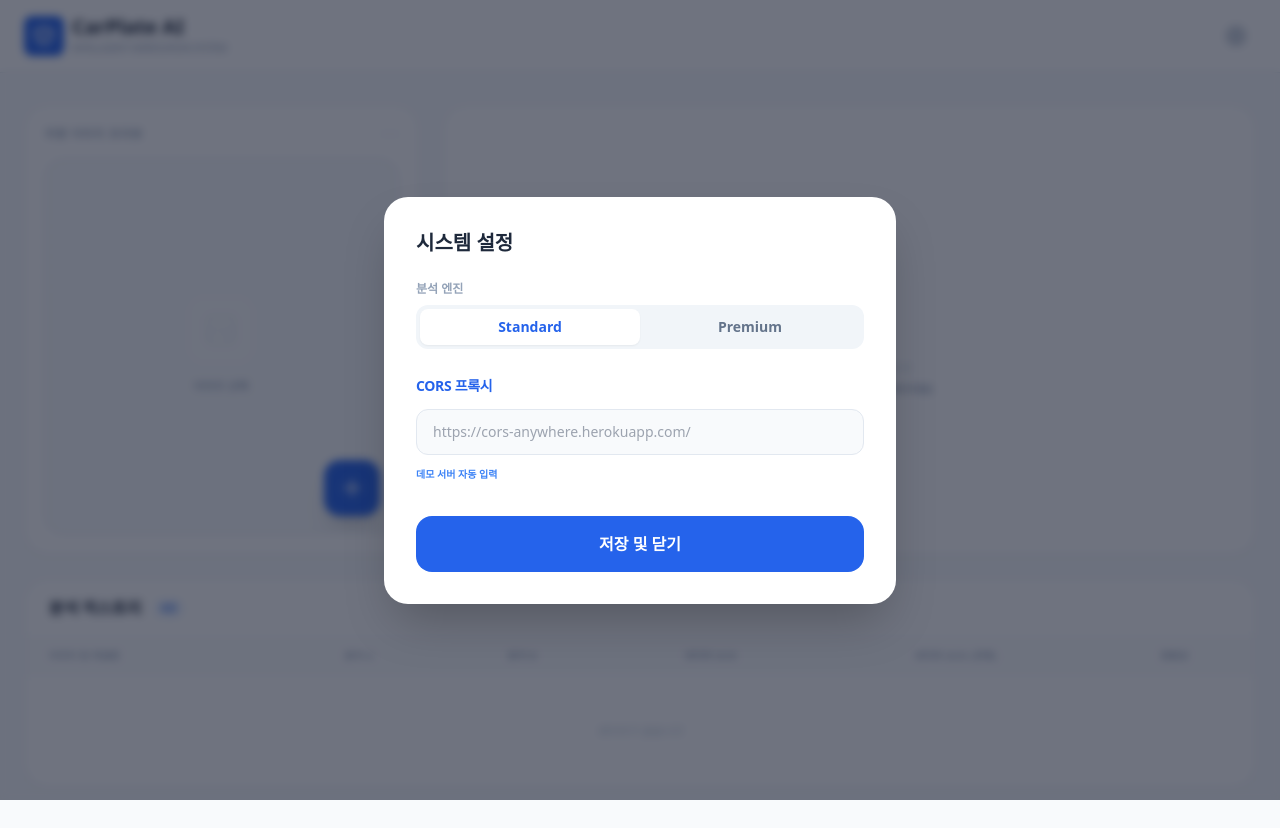
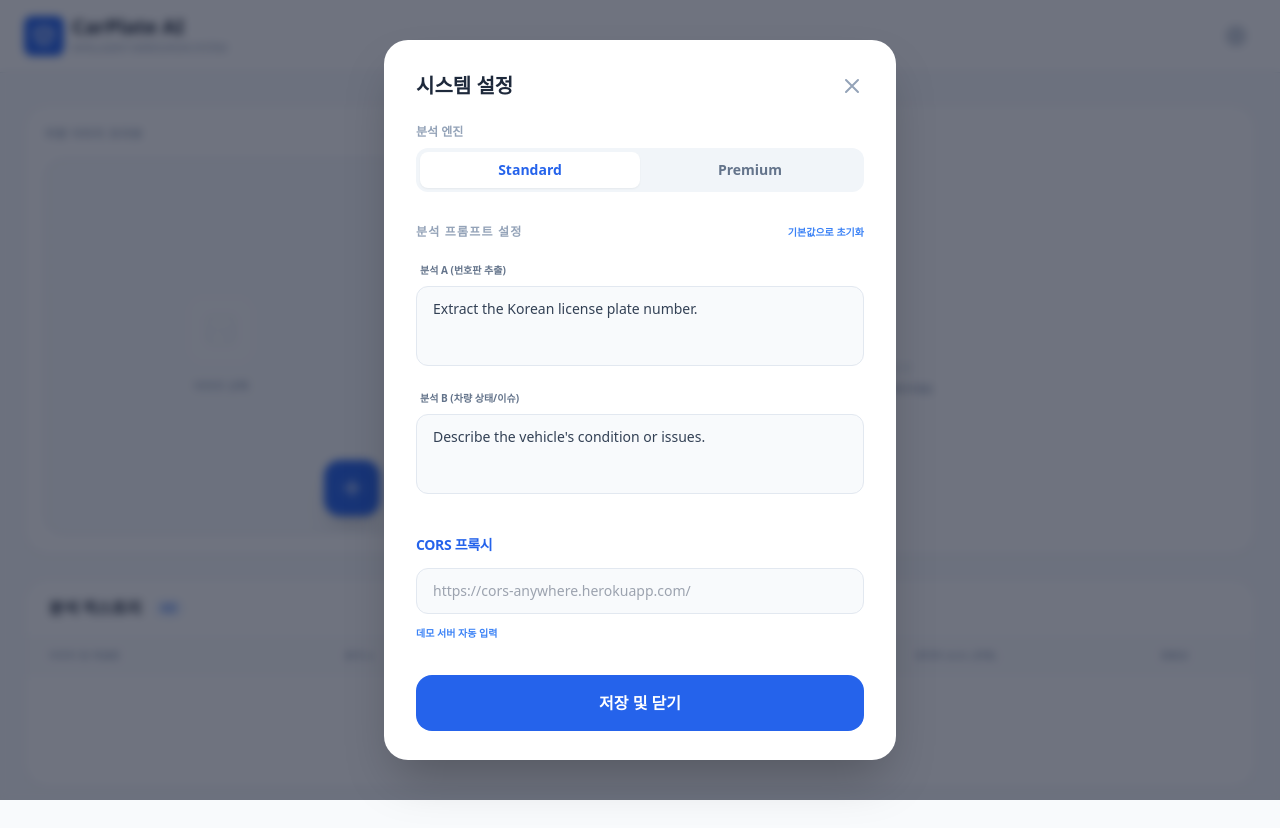
Before and after one commit to Eundongdong/Carplate-Recog, a React (Vite) app: page / in a window 1280 px wide. Both pictures are taken after a click on the button 1236 px from the left and 36 px from the top of the page. Built offline with nearby package versions, Linux system fonts and the light colour scheme.

Commit message:
[feat] 프롬프트 직접 변경 가능하도록 수정기능 추가

```diff
--- a/App.tsx
+++ b/App.tsx
@@ -6,6 +6,8 @@ import { processCarImage } from './services/geminiService';
 import { callNaverOcr } from './services/naverOcrService';
 import { downloadResultsAsCsv } from './services/exportService';
 import { ComparisonResult, AIModelType } from './types';
+const DEFAULT_PROMPT_A = "Extract the Korean license plate number.";
+const DEFAULT_PROMPT_B = "Describe the vehicle's condition or issues.";
 
 const App: React.FC = () => {
   const [results, setResults] = useState<ComparisonResult[]>([]);
@@ -19,6 +21,10 @@ const App: React.FC = () => {
   const [error, setError] = useState<string | null>(null);
   const [isSettingsOpen, setIsSettingsOpen] = useState(false);
   const [corsProxy, setCorsProxy] = useState(localStorage.getItem('CORS_PROXY') || '');
+
+   // 프롬프트 상태
+  const [promptA, setPromptA] = useState(localStorage.getItem('PROMPT_A') || DEFAULT_PROMPT_A);
+  const [promptB, setPromptB] = useState(localStorage.getItem('PROMPT_B') || DEFAULT_PROMPT_B);
 
   const fileInputRef = useRef<HTMLInputElement>(null);
 
@@ -46,6 +52,18 @@ const App: React.FC = () => {
 
   const fillDemoProxy = () => {
     setCorsProxy('https://cors-anywhere.herokuapp.com/');
+  };
+
+  const resetPrompts = () => {
+    setPromptA(DEFAULT_PROMPT_A);
+    setPromptB(DEFAULT_PROMPT_B);
+  };
+
+  const saveSettings = () => {
+    localStorage.setItem('CORS_PROXY', corsProxy);
+    localStorage.setItem('PROMPT_A', promptA);
+    localStorage.setItem('PROMPT_B', promptB);
+    setIsSettingsOpen(false);
   };
 
   const clearAllResults = () => {
@@ -79,7 +97,7 @@ const App: React.FC = () => {
 
         const base64Data = base64.split(',')[1];
 
-        const analysis = await processCarImage(base64Data, () => {}, undefined, undefined, aiModel);
+        const analysis = await processCarImage(base64Data, () => {}, promptA, promptB, aiModel);
 
         if (!analysis.isVehicle) {
           throw new Error("차량 사진이 아닙니다.");
@@ -130,6 +148,7 @@ const App: React.FC = () => {
 
   const isConsistent = activeResult ? getConsistencyStatus(activeResult) : false;
 
+
   return (
     <div className="min-h-screen pb-10 bg-[#F8FAFC] font-sans">
       <Header onOpenSettings={() => setIsSettingsOpen(true)} />
@@ -137,9 +156,16 @@ const App: React.FC = () => {
       {isSettingsOpen && (
         <div className="fixed inset-0 z-50 flex items-center justify-center p-4">
           <div className="absolute inset-0 bg-slate-900/60 backdrop-blur-sm" onClick={() => setIsSettingsOpen(false)}></div>
-          <div className="relative bg-white rounded-3xl shadow-2xl w-full max-w-lg p-8">
-            <h3 className="text-xl font-bold mb-6 text-slate-800">시스템 설정</h3>
-            <div className="space-y-6">
+          <div className="relative bg-white rounded-3xl shadow-2xl w-full max-w-lg p-8 max-h-[90vh] overflow-y-auto">
+            <h3 className="text-xl font-bold mb-6 text-slate-800 flex items-center justify-between">
+              시스템 설정
+              <button onClick={() => setIsSettingsOpen(false)} className="text-slate-400 hover:text-slate-600">
+                <svg xmlns="http://www.w3.org/2000/svg" className="h-6 w-6" fill="none" viewBox="0 0 24 24" stroke="currentColor"><path strokeLinecap="round" strokeLinejoin="round" strokeWidth={2} d="M6 18L18 6M6 6l12 12" /></svg>
+              </button>
+            </h3>
+
+            <div className="space-y-8">
+              {/* 분석 엔진 섹션 */}
               <div>
                 <label className="block text-xs font-black text-slate-400 uppercase mb-2">분석 엔진</label>
                 <div className="flex p-1 bg-slate-100 rounded-xl">
@@ -158,13 +184,44 @@ const App: React.FC = () => {
                 </div>
               )}
 
+              {/* 프롬프트 설정 섹션 */}
+              <div className="space-y-4">
+                <div className="flex items-center justify-between">
+                  <label className="block text-xs font-black text-slate-400 uppercase tracking-widest">분석 프롬프트 설정</label>
+                  <button onClick={resetPrompts} className="text-[10px] text-blue-500 font-black hover:underline">기본값으로 초기화</button>
+                </div>
+
+                <div className="space-y-3">
+                  <div className="space-y-1.5">
+                    <span className="text-[10px] font-bold text-slate-500 ml-1">분석 A (번호판 추출)</span>
+                    <textarea
+                      value={promptA}
+                      onChange={(e) => setPromptA(e.target.value)}
+                      className="w-full px-4 py-3 bg-slate-50 border border-slate-200 rounded-xl text-slate-700 text-sm focus:ring-2 focus:ring-blue-500 outline-none min-h-[80px] resize-none"
+                      placeholder="분석 A에 사용할 프롬프트를 입력하세요."
+                    />
+                  </div>
+
+                  <div className="space-y-1.5">
+                    <span className="text-[10px] font-bold text-slate-500 ml-1">분석 B (차량 상태/이슈)</span>
+                    <textarea
+                      value={promptB}
+                      onChange={(e) => setPromptB(e.target.value)}
+                      className="w-full px-4 py-3 bg-slate-50 border border-slate-200 rounded-xl text-slate-700 text-sm focus:ring-2 focus:ring-blue-500 outline-none min-h-[80px] resize-none"
+                      placeholder="분석 B에 사용할 프롬프트를 입력하세요."
+                    />
+                  </div>
+                </div>
+              </div>
+
+              {/* CORS 프록시 섹션 */}
               <div className="space-y-3">
                 <label className="text-sm font-black text-blue-600 uppercase tracking-tight">CORS 프록시</label>
                 <input type="text" value={corsProxy} onChange={(e) => setCorsProxy(e.target.value)} className="w-full px-4 py-3 bg-slate-50 border border-slate-200 rounded-xl text-slate-700 text-sm focus:ring-2 focus:ring-blue-500 outline-none" placeholder="https://cors-anywhere.herokuapp.com/" />
                 <button onClick={fillDemoProxy} className="text-[10px] text-blue-500 font-bold hover:underline">데모 서버 자동 입력</button>
               </div>
             </div>
-            <button onClick={() => { localStorage.setItem('CORS_PROXY', corsProxy); setIsSettingsOpen(false); }} className="w-full mt-8 py-4 bg-blue-600 text-white rounded-2xl font-bold hover:bg-blue-700 transition-colors">저장 및 닫기</button>
+            <button onClick={saveSettings} className="w-full mt-8 py-4 bg-blue-600 text-white rounded-2xl font-bold hover:bg-blue-700 transition-colors">저장 및 닫기</button>
           </div>
         </div>
       )}
--- a/services/geminiService.ts
+++ b/services/geminiService.ts
@@ -16,17 +16,57 @@ export const processCarImage = async (
   modelType: AIModelType = 'gemini'
 ): Promise<AIAnalysisResult> => {
 
+  const defaultPromptA = `[Role]
+You are a vehicle image classifier and damage inspector.
+
+[Analysis Process - Step by Step]
+Step 1. Identify if the image is related to a vehicle.
+- This includes not only the full view of the car, but also close-ups of specific parts (e.g., bumper, door, wheel, headlight, engine room, etc.).
+- Even if the image is dark, blurry, or only shows a small part of the vehicle, as long as it is a part of a vehicle, consider it a "Vehicle Picture."
+
+Step 2. If it is a "Vehicle Picture," inspect for serious damage.
+- "Serious damage" includes large dents, cracks, broken parts, or significant deformation.
+- Ignore minor scratches, light reflections, or dirt.
+
+[Response Format]
+1) If it is NOT a picture of a vehicle (or any vehicle part):
+   EXCEPT: 차량 사진이 아닙니다.
+
+2) If it is a vehicle picture AND serious damage is detected:
+   ISSUE: 차량 파손 여부가 확인됩니다.
+
+3) If it is a vehicle picture AND NO serious damage is detected (including minor scratches):
+   success`
+  const defaultPromptB = `Vehicle photos will be continuously provided.
+
+Step 1:
+Determine whether the image contains a vehicle.
+A vehicle includes cars, trucks, buses, motorcycles, and vehicle parts
+such as license plates, dashboards, wheels, or bumpers.
+If any part of a vehicle is visible, classify it as a vehicle.
+
+If no vehicle is clearly present (e.g., people, documents, landscapes),
+respond:
+EXCEPT : 차량 사진이 아닙니다.
+
+Step 2:
+If the image is a vehicle, determine whether there is serious damage.
+Ignore light scratches, reflections, dirt, or glare.
+
+If serious damage is confirmed, respond:
+ISSUE: 차량 파손 여부가 확인됩니다.
+
+If no serious damage is found, respond:
+success
+`;
+
+  const finalPromptA = customPromptA?.trim() || defaultPromptA;
+  const finalPromptB = customPromptB?.trim() || defaultPromptB;
 
 
-  const systemInstruction = `You are a specialized vehicle inspection AI.
-
-  CRITICAL STEP 1: Determine if the image contains a vehicle (car, truck, bus, or recognizable vehicle parts).
-  - If the image is NOT a vehicle, set "isVehicle" to false.
-  - If it IS a vehicle, set "isVehicle" to true.
-
-  STEP 2 (Only if it's a vehicle):
-  - Analysis A: Extract the Korean license plate number.
-  - Analysis B: Describe the vehicle's condition or issues.
+  const systemInstruction = `
+  - Analysis A: ${finalPromptA}
+  - Analysis B: ${finalPromptB}
 
   Return format: STRICT JSON ONLY.
   {
```
